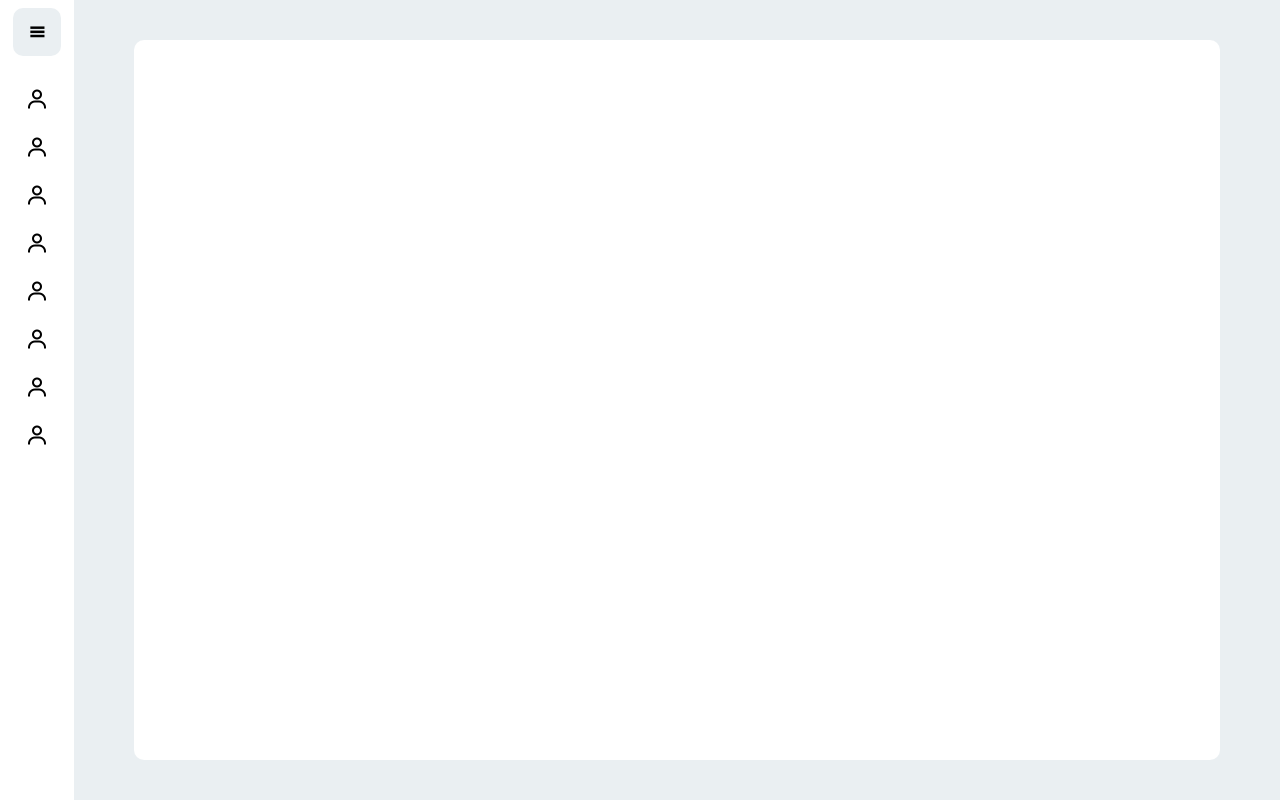
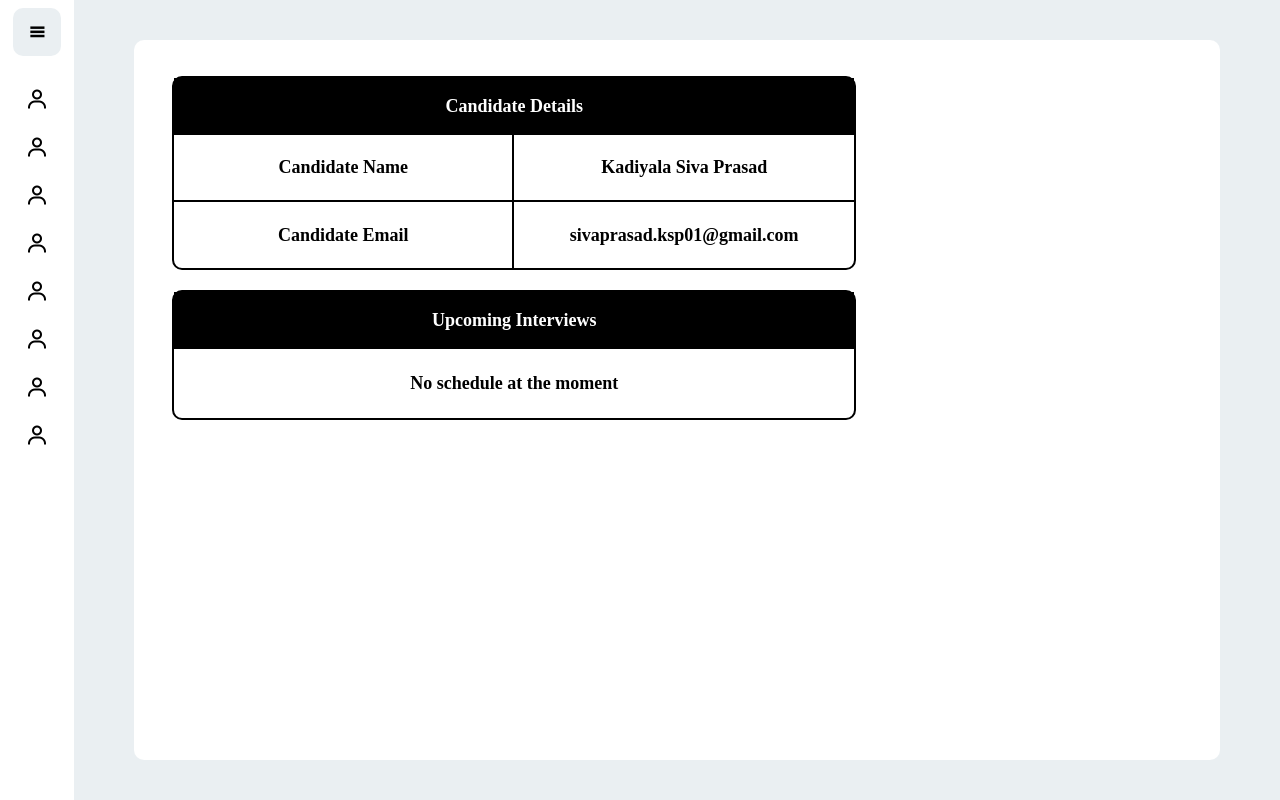
Before and after one commit to siva9495/forcollege, a React (Vite) app: page / in a window 1280 px wide. Built offline with nearby package versions, Linux system fonts and the light colour scheme.

Commit message:
completed the userdetail in the activity like user profile

```diff
--- a/src/DashboardPage/UserDetailsDashboard.css
+++ b/src/DashboardPage/UserDetailsDashboard.css
@@ -13,11 +13,180 @@
     background-color: white;
     border-radius: 10px;
     display: flex;
-    flex-direction: column;
+    flex-direction: row;
+}
+
+.div_userdetailsdashboard_content_details{
+    width: 70%;
+    height: 100%;
+    /* background-color: red; */
+    display: flex;
     align-items: center;
     justify-content: center;
 }
 
-.div_userdetailsdashboard_content_details{
+.ud_sub_content_details{
+    width: 90%;
+    height: 90%;
+    /* background-color: #eaeff2; */
+    display: flex;
+    flex-direction: column;
+}
 
+.sub_content_userdetails{
+    width: 100%;
+    height: 30%;
+    border: 2px solid black;
+    border-radius: 10px;
 }
+
+.sub_content_container{
+    width: 100%;
+    height: 100%;
+    display: flex;
+    flex-direction: column;
+}
+
+.sub_userdetails_title{
+    width: 100%;
+    height: 30%;
+    background-color: black;
+    display: flex;
+    align-items: center;
+    justify-content: center;
+}
+
+#sub_ud_title_span_01{
+    font-size: 18px;
+    color: white;
+    font-weight: 600;
+}
+
+.sub_userdetails_name_email_container{
+    width: 100%;
+    height: 70%;
+    /* background-color: red; */
+    display: flex;
+    flex-direction: row;
+}
+
+.sub_userdetails_name_email_manually{
+    width: 50%;
+    height: 100%;
+    /* background-color: yellow; */
+    display: flex;
+    flex-direction: column;
+}
+
+.sub_username_manually{
+    width: 100%;
+    height: 50%;
+    display: flex;
+    align-items: center;
+    justify-content: center;
+    border-bottom: 2px solid black;
+    border-right: 2px solid black;
+    /* background-color: white; */
+}
+
+#sub_username_manually_span_01{
+    font-size: 18px;
+    font-weight: 600;
+}
+
+.sub_useremail_manually{
+    width: 100%;
+    height: 50%;
+    display: flex;
+    align-items: center;
+    justify-content: center;
+    border-right: 2px solid black;
+    /* background-color: white; */
+}
+
+#sub_useremail_manually_span_02{
+    font-size: 18px;
+    font-weight: 600;
+}
+
+.sub_userdetails_name_email_db{
+    width: 50%;
+    height: 100%;
+    /* background-color: green; */
+    display: flex;
+    flex-direction: column;
+}
+
+.sub_username_db{
+    width: 100%;
+    height: 50%;
+    display: flex;
+    align-items: center;
+    justify-content: center;
+    border-bottom: 2px solid black;
+    /* background-color: white; */
+}
+
+#sub_username_db_span_01{
+    font-size: 18px;
+    font-weight: 600;
+}
+
+.sub_useremail_db{
+    width: 100%;
+    height: 50%;
+    display: flex;
+    align-items: center;
+    justify-content: center;
+    /* background-color: white; */
+}
+
+#sub_useremail_db_span_02{
+    font-size: 18px;
+    font-weight: 600;
+}
+
+.sub_content_upcoming_interviews{
+    width: 100%;
+    height: 20%;
+    margin-top: 20px;
+    border: 2px solid black;
+    border-radius: 10px;
+}
+
+.sub_upcoming_interview_container{
+    width: 100%;
+    height: 100%;
+    display: flex;
+    flex-direction: column;
+}
+
+.sub_ui_content_title{
+    width: 100%;
+    height: 45%;
+    background-color: black;
+    display: flex;
+    align-items: center;
+    justify-content: center;
+}
+
+#sub_ui_content_title_span_01{
+    font-size: 18px;
+    color: white;
+    font-weight: 600;
+}
+
+.sub_ui_content_interview_detail{
+    width: 100%;
+    height: 55%;
+    display: flex;
+    flex-direction: column;
+    align-items: center;
+    justify-content: center;
+    /* background-color: red; */
+}
+
+#sub_ui_content_interview_detail_span_01{
+    font-size: 18px;
+    font-weight: 600;
+}
--- a/src/DashboardPage/UserDetailsDashboard.jsx
+++ b/src/DashboardPage/UserDetailsDashboard.jsx
@@ -6,11 +6,42 @@ const UserDetailsDashboard = () => {
     <div className='div_userdetailsdashboard_container'>
         <div className='div_userdetailsdashboard_content'>
             <div className='div_userdetailsdashboard_content_details'>
-                <div className='ud_content_userdetails'>
-
-                </div>
-                <div className='ud_content_upcoming_interviews'>
-
+                <div className='ud_sub_content_details'>
+                    <div className='sub_content_userdetails'>
+                        <div className='sub_content_container'>
+                            <div className='sub_userdetails_title'>
+                                <span id='sub_ud_title_span_01'>Candidate Details</span>
+                            </div>
+                            <div className='sub_userdetails_name_email_container'>
+                                <div className='sub_userdetails_name_email_manually'>
+                                    <div className='sub_username_manually'>
+                                        <span id='sub_username_manually_span_01'>Candidate Name</span>
+                                    </div>
+                                    <div className='sub_useremail_manually'>
+                                        <span id='sub_useremail_manually_span_02'>Candidate Email</span>
+                                    </div>
+                                </div>
+                                <div className='sub_userdetails_name_email_db'>
+                                    <div className='sub_username_db'>
+                                        <span id='sub_username_db_span_01'>Kadiyala Siva Prasad</span>
+                                    </div>
+                                    <div className='sub_useremail_db'>
+                                        <span id='sub_useremail_db_span_02'>sivaprasad.ksp01@gmail.com</span>
+                                    </div>
+                                </div>
+                            </div>
+                        </div>
+                    </div>
+                    <div className='sub_content_upcoming_interviews'>
+                        <div className='sub_upcoming_interview_container'>
+                            <div className='sub_ui_content_title'>
+                                <span id='sub_ui_content_title_span_01'>Upcoming Interviews</span>
+                            </div>
+                            <div className='sub_ui_content_interview_detail'>
+                                <span id='sub_ui_content_interview_detail_span_01'>No schedule at the moment</span>
+                            </div>
+                        </div>
+                    </div>
                 </div>
             </div>
             <div className='div_userdetailsdashboard_content_pfphoto_resume'>
```
